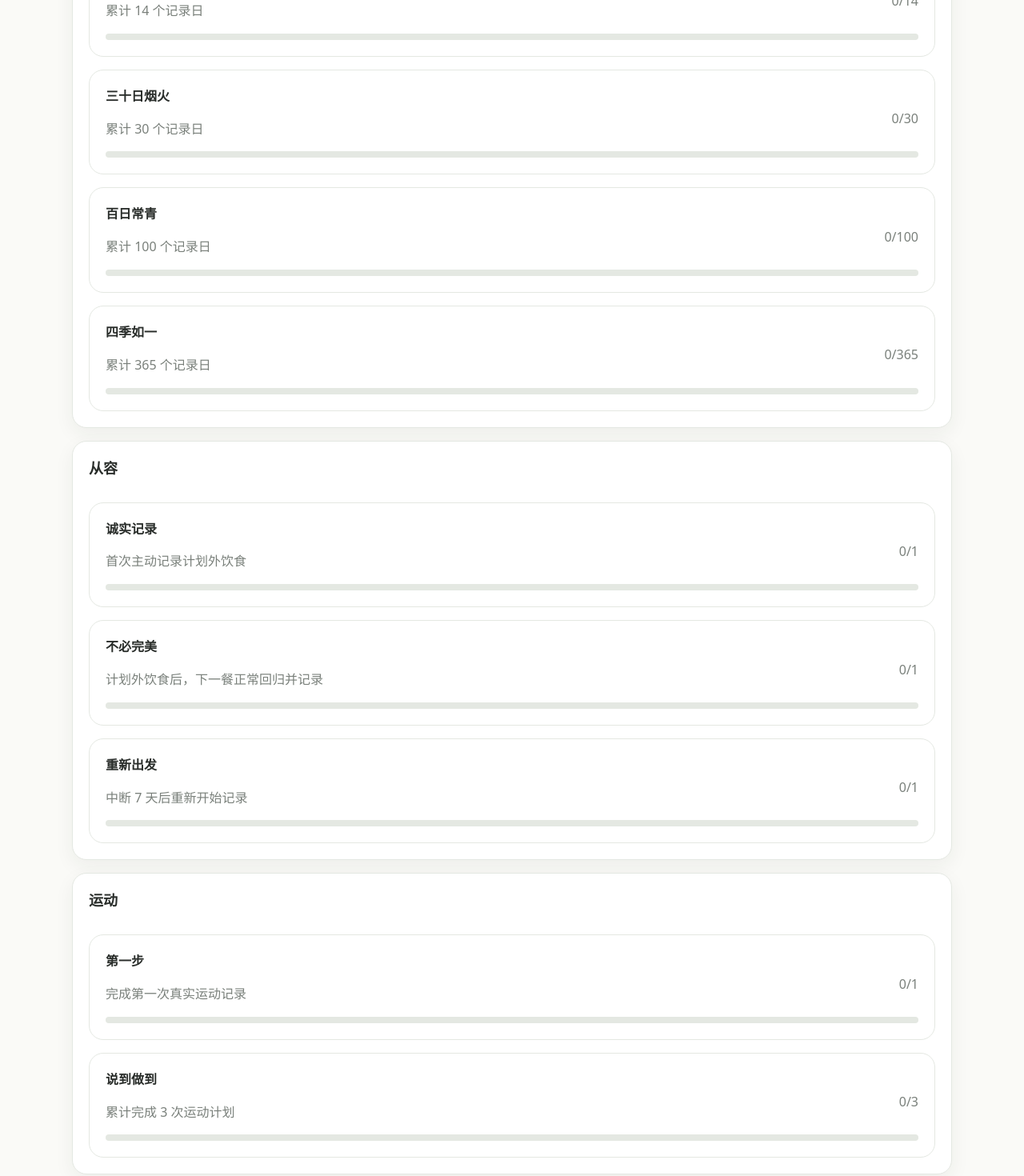
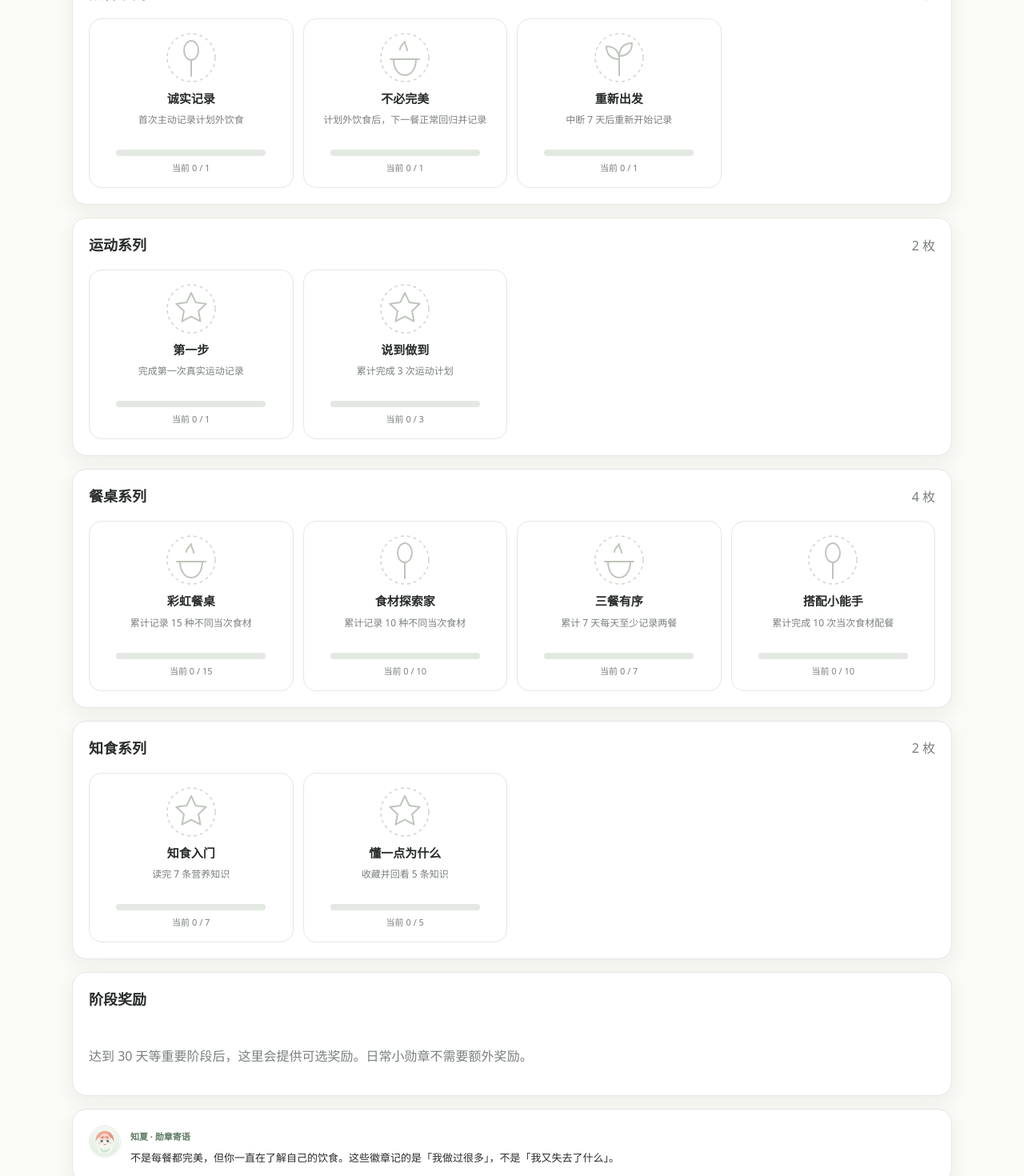
Before and after one commit to WFY-1-BYO/-app, a React (Vite) app: page /medals in a window 1280 px wide. Shown: the part 880-2350 px from the top of the page at 80% size. Built offline with nearby package versions, Linux system fonts and the light colour scheme.

Commit message:
feat(改动2): 勋章墙补齐搪瓷圆形徽章样式，每枚独立图案与两态渲染

```diff
--- /dev/null
+++ b/src/components/MedalBadge.tsx
@@ -0,0 +1,89 @@
+import type { MedalProgress } from '../types'
+import { medalIcon, type MedalIcon } from '../lib/medalIcon'
+
+function IconShape({ icon }: { icon: MedalIcon }) {
+  switch (icon) {
+    case 'bowl':
+      return (
+        <g>
+          <path d="M18 34h28c0 12-6 20-14 20S18 46 18 34Z" />
+          <path d="M14 34h36" />
+          <path d="M32 12c0 5 3 7 3 11M32 12c-3 4-6 6-6 10" strokeLinecap="round" />
+        </g>
+      )
+    case 'spoon':
+      return (
+        <g>
+          <ellipse cx="32" cy="23" rx="9" ry="12" />
+          <path d="M32 35v20" strokeLinecap="round" />
+        </g>
+      )
+    case 'sprout':
+      return (
+        <g>
+          <path d="M32 54V30" strokeLinecap="round" />
+          <path d="M32 34c-12 0-16-8-16-16 10 0 16 6 16 16Z" />
+          <path d="M32 30c12 0 16-8 16-16-10 0-16 6-16 16Z" />
+        </g>
+      )
+    case 'star':
+      return (
+        <g>
+          <path d="M32 12l5.6 11.9 13 1.8-9.5 9.1 2.4 12.9L32 41.6l-11.5 6.1 2.4-12.9-9.5-9.1 13-1.8Z" strokeLinejoin="round" />
+        </g>
+      )
+    case 'seasons':
+    default:
+      return (
+        <g>
+          <circle cx="32" cy="32" r="7" />
+          <path d="M32 10v8M32 46v8M10 32h8M46 32h8M17 17l6 6M41 41l6 6M47 17l-6 6M23 41l-6 6" strokeLinecap="round" />
+        </g>
+      )
+  }
+}
+
+export default function MedalBadge({ medal }: { medal: MedalProgress }) {
+  const unlocked = Boolean(medal.unlockedAt)
+  const icon = medalIcon(medal.id)
+  // 已点亮按分组交替柔橙/鼠尾草绿，未点亮统一低饱和线稿
+  const warm = ['composure', 'knowledge', 'table'].includes(medal.group)
+
+  return (
+    <div
+      className={`medal-badge ${unlocked ? 'is-unlocked' : 'is-locked'} ${warm ? 'warm' : 'green'}`}
+      role="img"
+      aria-label={`${medal.name}${unlocked ? '，已点亮' : '，未点亮'}`}
+      data-testid={`medal-badge-${medal.id}`}
+    >
+      <svg viewBox="0 0 64 64" width="64" height="64" aria-hidden="true">
+        {unlocked && (
+          <defs>
+            <radialGradient id={`grad-${medal.id}`} cx="35%" cy="28%" r="80%">
+              <stop offset="0%" stopColor={warm ? '#f4c39a' : '#9ab89f'} />
+              <stop offset="100%" stopColor={warm ? '#e7a56f' : '#708b74'} />
+            </radialGradient>
+          </defs>
+        )}
+        <circle
+          cx="32"
+          cy="32"
+          r="30"
+          fill={unlocked ? `url(#grad-${medal.id})` : 'none'}
+          stroke={unlocked ? 'rgba(255,255,255,0.65)' : '#c8cfc6'}
+          strokeWidth={unlocked ? 1.5 : 1.5}
+          strokeDasharray={unlocked ? undefined : '4 4'}
+        />
+        <g
+          fill={unlocked ? '#ffffff' : 'none'}
+          stroke={unlocked ? '#ffffff' : '#b3bcb0'}
+          strokeWidth="2"
+          strokeLinejoin="round"
+          strokeLinecap="round"
+        >
+          <IconShape icon={icon} />
+        </g>
+      </svg>
+    </div>
+  )
+}
--- /dev/null
+++ b/src/lib/medalIcon.ts
@@ -0,0 +1,24 @@
+export type MedalIcon = 'bowl' | 'spoon' | 'sprout' | 'star' | 'seasons'
+
+/** 每枚勋章对应一个独立图案，只用小碗、勺子、新芽、星星、四季五类元素。 */
+export function medalIcon(id: string): MedalIcon {
+  const map: Record<string, MedalIcon> = {
+    first_light: 'star',
+    three_sprouts: 'sprout',
+    seven_table: 'bowl',
+    fourteen_warm: 'seasons',
+    thirty_fireworks: 'star',
+    hundred_evergreen: 'sprout',
+    year_round: 'seasons',
+    honest_record: 'spoon',
+    not_perfect: 'bowl',
+    restart: 'sprout',
+    rainbow_table: 'bowl',
+    ingredient_explorer: 'spoon',
+    three_meals_order: 'bowl',
+    pairing_master: 'spoon',
+    knowledge_intro: 'star',
+    understand_why: 'star',
+  }
+  return map[id] ?? 'star'
+}
--- a/src/pages/Medals.tsx
+++ b/src/pages/Medals.tsx
@@ -2,13 +2,14 @@ import { useAppStore } from '../store/appStore'
 import { computeMedals } from '../lib/medals'
 import { createId, formatDate, nowIso } from '../lib/id'
 import type { MedalGroup, Reward } from '../types'
+import MedalBadge from '../components/MedalBadge'
 
 const groupLabels: Record<MedalGroup, string> = {
-  persistence: '坚持',
-  table: '餐桌',
-  exercise: '运动',
-  knowledge: '知食',
-  composure: '从容',
+  persistence: '坚持系列',
+  table: '餐桌系列',
+  exercise: '运动系列',
+  knowledge: '知食系列',
+  composure: '从容系列',
 }
 
 const rewardSuggestions = [
@@ -46,7 +47,7 @@ export default function Medals() {
       <section className="card">
         <h1 className="section-title">勋章墙</h1>
         <p className="muted">
-          勋章奖励长期做得到的事，而不是奖励每餐完美。累计成果不会因为中断而熄灭。
+          奖励长期做得到的事，不奖励每餐完美。累计成果不会因为中断而熄灭，计划外饮食也不清零。
         </p>
         <div className="stat-grid" style={{ marginTop: 12 }}>
           <div className="stat">
@@ -68,34 +69,44 @@ export default function Medals() {
         const groupMedals = medals.filter(medal => medal.group === group)
         return (
           <section className="card stack" key={group}>
-            <h2 className="section-title">{groupLabels[group]}</h2>
-            <div className="stack">
-              {groupMedals.map(medal => (
-                <article key={medal.id} className="card" style={{ boxShadow: 'none' }}>
             <div className="spread">
-                    <div>
-                      <strong>{medal.name}</strong>
-                      <p className="muted">{medal.condition}</p>
+              <h2 className="section-title" style={{ margin: 0 }}>
+                {groupLabels[group]}
+              </h2>
+              <span className="muted">{groupMedals.length} 枚</span>
             </div>
-                    <span className="muted">
-                      {medal.current}/{medal.target}
-                    </span>
-                  </div>
-                  <div className="progress">
-                    <span
-                      style={{
-                        width: `${Math.min(
+            <div className="medal-grid">
+              {groupMedals.map(medal => {
+                const isUnlocked = Boolean(medal.unlockedAt)
+                const percent = Math.min(
                   100,
                   Math.round((medal.current / medal.target) * 100),
-                        )}%`,
-                      }}
-                    />
+                )
+                return (
+                  <article
+                    key={medal.id}
+                    className={`medal-card ${isUnlocked ? 'unlocked' : 'locked'}`}
+                  >
+                    <MedalBadge medal={medal} />
+                    <strong className="medal-name">{medal.name}</strong>
+                    <p className="muted medal-condition">{medal.condition}</p>
+                    {isUnlocked ? (
+                      <p className="medal-date">
+                        {formatDate(medal.unlockedAt!)} 点亮
+                      </p>
+                    ) : (
+                      <>
+                        <div className="progress medal-progress">
+                          <span style={{ width: `${percent}%` }} />
                         </div>
-                  {medal.unlockedAt && (
-                    <p className="muted">点亮时间：{formatDate(medal.unlockedAt)}</p>
+                        <p className="muted medal-progress-text">
+                          当前 {medal.current} / {medal.target}
+                        </p>
+                      </>
                     )}
                   </article>
-              ))}
+                )
+              })}
             </div>
           </section>
         )
@@ -141,6 +152,16 @@ export default function Medals() {
           </div>
         )}
       </section>
+
+      <section className="card assistant-note">
+        <img src="/assistant.svg" alt="知夏" />
+        <div>
+          <span className="bubble-from">知夏 · 勋章寄语</span>
+          <p>
+            不是每餐都完美，但你一直在了解自己的饮食。这些徽章记的是「我做过很多」，不是「我又失去了什么」。
+          </p>
+        </div>
+      </section>
     </div>
   )
 }
--- a/src/styles/app.css
+++ b/src/styles/app.css
@@ -499,6 +499,104 @@ textarea {
   margin: 6px 0 0;
 }
 
+/* ===== V1.2 勋章墙：搪瓷圆形徽章 ===== */
+.medal-grid {
+  display: grid;
+  grid-template-columns: repeat(2, minmax(0, 1fr));
+  gap: 12px;
+}
+
+.medal-card {
+  display: flex;
+  flex-direction: column;
+  align-items: center;
+  text-align: center;
+  gap: 6px;
+  padding: 16px 10px;
+  border: 1px solid var(--border);
+  border-radius: 16px;
+  background: #fff;
+}
+
+.medal-card.unlocked {
+  background: #fffaf5;
+}
+
+.medal-badge {
+  width: 64px;
+  height: 64px;
+  border-radius: 50%;
+  display: grid;
+  place-items: center;
+  box-shadow: 0 4px 12px rgba(41, 45, 42, 0.1), inset 0 1px 2px rgba(255, 255, 255, 0.5);
+}
+
+.medal-badge.is-locked {
+  box-shadow: none;
+  opacity: 0.85;
+}
+
+.medal-name {
+  font-size: 15px;
+  margin-top: 2px;
+}
+
+.medal-condition {
+  font-size: 12px;
+  line-height: 1.5;
+  margin: 0;
+  min-height: 36px;
+}
+
+.medal-date {
+  font-size: 12px;
+  color: var(--accent);
+  font-weight: 700;
+  margin: 2px 0 0;
+  font-variant-numeric: tabular-nums;
+}
+
+.medal-progress {
+  width: 80%;
+  margin-top: 4px;
+}
+
+.medal-card.locked .medal-progress > span {
+  background: var(--primary);
+}
+
+.medal-progress-text {
+  font-size: 11px;
+  margin: 0;
+  font-variant-numeric: tabular-nums;
+}
+
+.assistant-note {
+  display: flex;
+  gap: 12px;
+  align-items: flex-start;
+}
+
+.assistant-note img {
+  width: 40px;
+  height: 40px;
+  border-radius: 50%;
+  border: 1px solid var(--border);
+  flex: none;
+}
+
+.assistant-note p {
+  font-size: 13px;
+  line-height: 1.6;
+  margin: 6px 0 0;
+}
+
+@media (min-width: 900px) {
+  .medal-grid {
+    grid-template-columns: repeat(4, minmax(0, 1fr));
+  }
+}
+
 @media (min-width: 900px) {
   .app-shell {
     padding: 0 40px 40px;
```
Also changed, not shown: 1 other file (tests, documents, lock files or other folders). Lines whose indentation alone changed are shown as unchanged.
